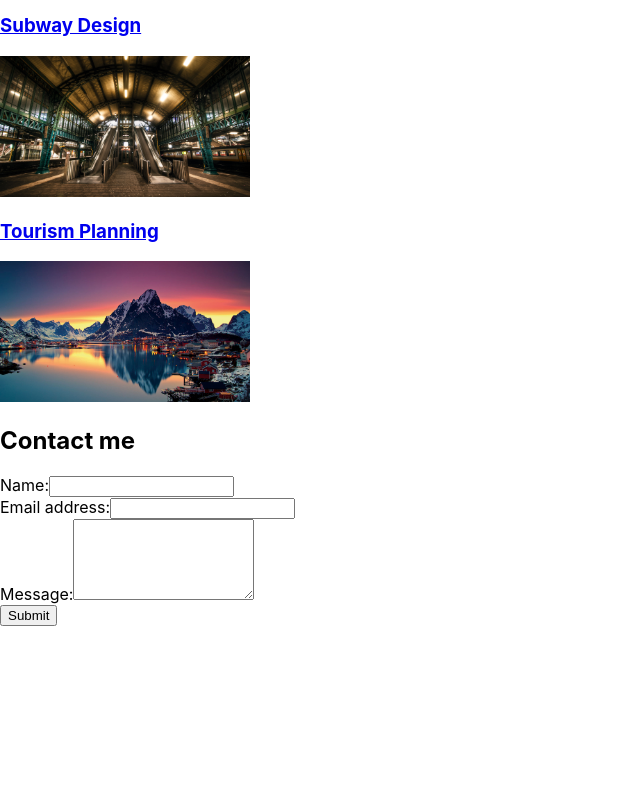
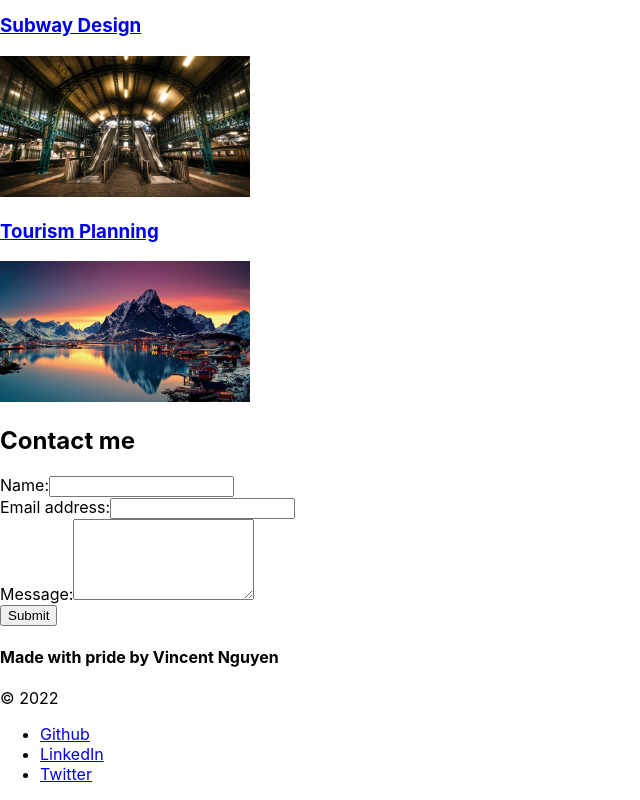
Before and after one commit to NG-Vincent/Challenge-ReactPortfolio, a React (Create React App) app: page / in a window 1280 px wide. Shown: the part 1349-2149 px from the top of the page, without its empty margins (0-640 px from the left). Before the commit the page ends 1975 px from the top, so only its background shows below. Built offline with nearby package versions, Linux system fonts and the light colour scheme.

Commit message:
footer component initial structure

```diff
--- a/src/App.js
+++ b/src/App.js
@@ -3,6 +3,7 @@ import Nav from "./components/Nav";
 import About from "./components/About";
 import Portfolio from "./components/Portfolio";
 import Contact from "./components/Contact";
+import Footer from "./components/Footer";
 
 function App() {
    return (
@@ -13,6 +14,7 @@ function App() {
             <Portfolio />
             <Contact />
          </main>
+         <Footer />
       </div>
    );
 }
--- /dev/null
+++ b/src/components/Footer.js
@@ -0,0 +1,25 @@
+import React, { useEffect } from "react";
+
+function Footer(props) {
+   return (
+      <footer>
+         <h4>
+            Made with pride by <span class="signature">Vincent Nguyen</span>
+         </h4>
+         <p>&copy; 2022</p>
+         <ul>
+            <li>
+               <a href="#">Github</a>
+            </li>
+            <li>
+               <a href="#">LinkedIn</a>
+            </li>
+            <li>
+               <a href="#">Twitter</a>
+            </li>
+         </ul>
+      </footer>
+   );
+}
+
+export default Footer;
```
